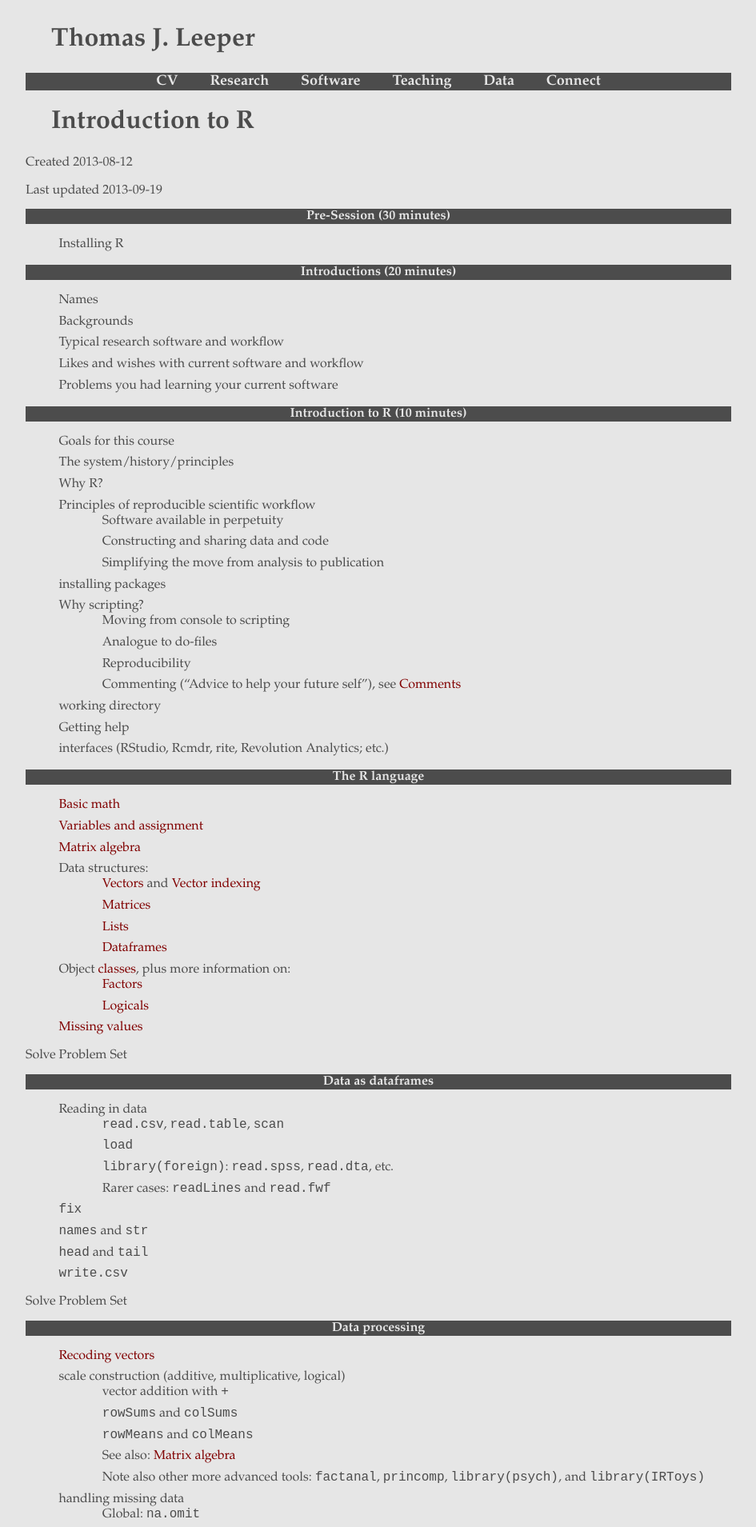
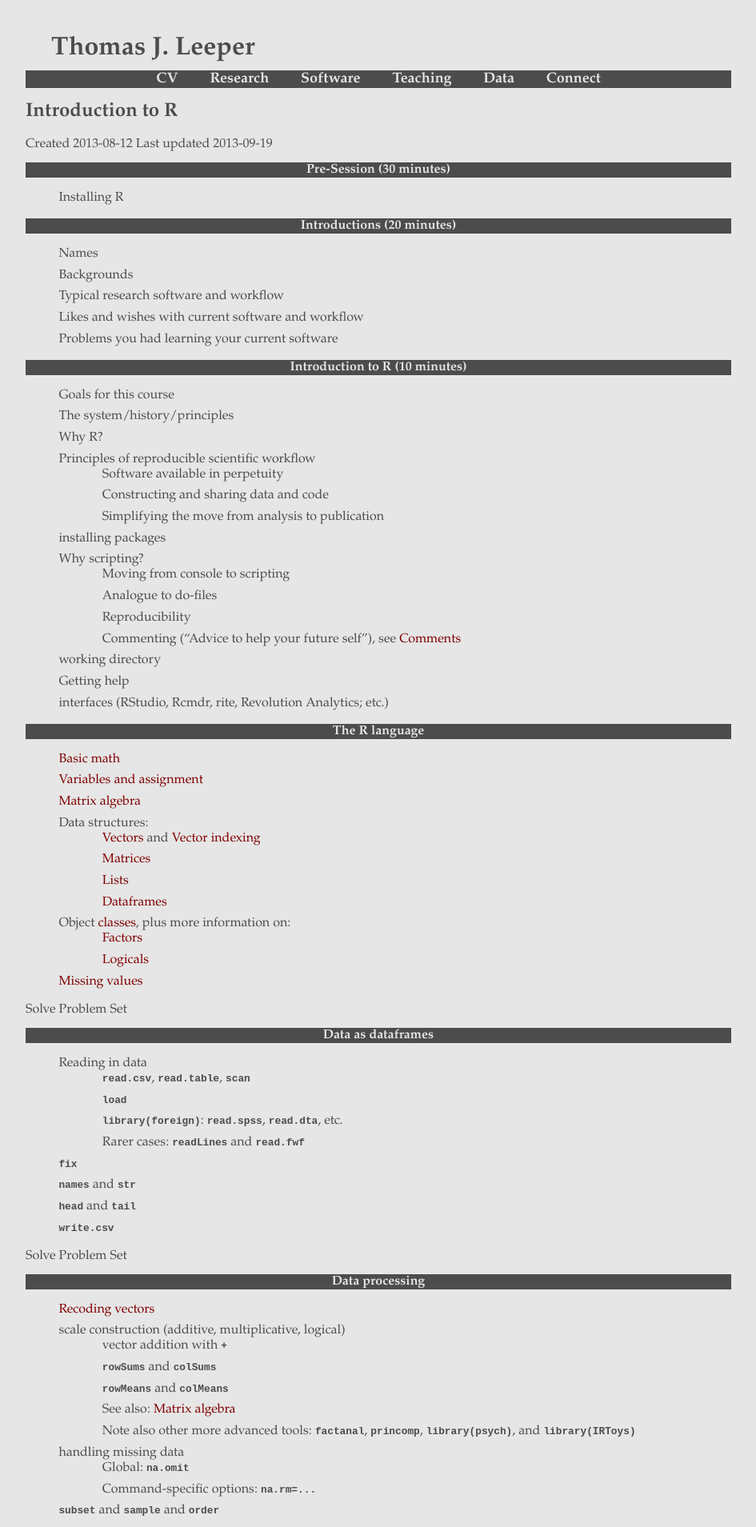
Before and after one commit to leeper/Rcourse, a Jekyll site: the page built from CourseOutline.md, in a window 1280 px wide. Shown: the top 1909 px of the page at 80% size, without its empty margins (167-1112 px from the left). Built offline with Jekyll 4.4.1, drawn with Linux system fonts in a browser that asks for light colours; some of the changed lines change nothing that is shown.

Commit message:
# This is a combination of 4 commits. # The first commit's message is: update css
# This is the 2nd commit message:

update css

# This is the 3rd commit message:

test url variable root

# This is the 4th commit message:

edit links

```diff
--- a/CourseOutline.md
+++ b/CourseOutline.md
@@ -2,14 +2,13 @@
 layout: default
 title: R Course
 subtitle: Teaching materials for R
+ghurl: https://github.com/leeper/Rcourse/tree/gh-pages/Scripts
 ---
 
 # Introduction to R #
 
 Created 2013-08-12
-
 Last updated 2013-09-19
-
 
 ## Pre-Session (30 minutes) ##
 * Installing R
@@ -34,24 +33,24 @@
   * Moving from console to scripting
   * Analogue to do-files
   * Reproducibility
-  * Commenting ("Advice to help your future self"), see [Comments](Scripts/comments.r)
+  * Commenting ("Advice to help your future self"), see [Comments]({{ page.ghurl }}/comments.r)
 * working directory
 * Getting help
 * interfaces (RStudio, Rcmdr, rite, Revolution Analytics; etc.)
 
 ## The R language ##
-* [Basic math](Scripts/basicmath.r)
-* [Variables and assignment](Scripts/variables.r)
-* [Matrix algebra](Scripts/matrixalgebra.r)
+* [Basic math]({{ page.ghurl }}/basicmath.r)
+* [Variables and assignment]({{ page.ghurl }}/variables.r)
+* [Matrix algebra]({{ page.ghurl }}/matrixalgebra.r)
 * Data structures:
-  * [Vectors](Scripts/vectors.r) and [Vector indexing](Scripts/vectorindexing.r)
-  * [Matrices](Scripts/matrices.r)
-  * [Lists](Scripts/lists.r)
-  * [Dataframes](Scripts/dataframes.r)
-* Object [classes](Scripts/classes.r), plus more information on:
-  * [Factors](Scripts/factors.r)
-  * [Logicals](Scripts/logicals.r)
-* [Missing values](Scripts/NA.r)
+  * [Vectors]({{ page.ghurl }}/vectors.r) and [Vector indexing]({{ page.ghurl }}/vectorindexing.r)
+  * [Matrices]({{ page.ghurl }}/matrices.r)
+  * [Lists]({{ page.ghurl }}/lists.r)
+  * [Dataframes]({{ page.ghurl }}/dataframes.r)
+* Object [classes]({{ page.ghurl }}/classes.r), plus more information on:
+  * [Factors]({{ page.ghurl }}/factors.r)
+  * [Logicals]({{ page.ghurl }}/logicals.r)
+* [Missing values]({{ page.ghurl }}/NA.r)
 
 Solve Problem Set
 
@@ -69,12 +68,12 @@
 Solve Problem Set
 
 ## Data processing ##
-* [Recoding vectors](Scripts/recoding.r)
+* [Recoding vectors]({{ page.ghurl }}/recoding.r)
 * scale construction (additive, multiplicative, logical)
   * vector addition with `+`
   * `rowSums` and `colSums`
   * `rowMeans` and `colMeans`
-  * See also: [Matrix algebra](Scripts/matrixalgebra.r)
+  * See also: [Matrix algebra]({{ page.ghurl }}/matrixalgebra.r)
   * Note also other more advanced tools: `factanal`, `princomp`, `library(psych)`, and `library(IRToys)`
 * handling missing data
   * Global: `na.omit`
@@ -84,26 +83,26 @@
 Solve Problem Set
 
 ## Data summaries ##
-* [Univariate data summaries](Scripts/univariate.r) (including `summary`)
-* [Data tables and crosstables](Scripts/tables.r)
-* [Correlations and partial correlations](Scripts/correlation.r)
+* [Univariate data summaries]({{ page.ghurl }}/univariate.r) (including `summary`)
+* [Data tables and crosstables]({{ page.ghurl }}/tables.r)
+* [Correlations and partial correlations]({{ page.ghurl }}/correlation.r)
 * Printing numerics
 
 Solve Problem Set
 
 ## Plotting as data summary ##
-* [Data summary plots](Scripts/summaryplots.r)
-  * [Rugs: Marginal distributions for scatterplots](Scripts/rugs.r)
-  * [Local regression (LOWESS/LOESS) for scatterplots](Scripts/localregression.r) TODO
-  * [`jitter` for scatterplots of categorical data](Scripts/jitter.r) TODO
-  * `plot` for [Line plots](Scripts/lineplots.r) TODO
+* [Data summary plots]({{ page.ghurl }}/summaryplots.r)
+  * [Rugs: Marginal distributions for scatterplots]({{ page.ghurl }}/rugs.r)
+  * [Local regression (LOWESS/LOESS) for scatterplots]({{ page.ghurl }}/localregression.r) TODO
+  * [`jitter` for scatterplots of categorical data]({{ page.ghurl }}/jitter.r) TODO
+  * `plot` for [Line plots]({{ page.ghurl }}/lineplots.r) TODO
   * add ons: `lines`, `segments` (for error bars), `polygon`, `points`, `abline`, `text`, `legend`
-* [Graphical parameters](Scripts/graphicalparameters.r) TODO
-* [Plotting Colors](Scripts/plotcolors.r) TODO
+* [Graphical parameters]({{ page.ghurl }}/graphicalparameters.r) TODO
+* [Plotting Colors]({{ page.ghurl }}/plotcolors.r) TODO
   * `gray`, `rgb`, `rainbow`, `heat.colors`
-* [Saving plots](Scripts/savingplots.r) TODO
+* [Saving plots]({{ page.ghurl }}/savingplots.r) TODO
   * `pdf`, `jpeg`, `png`, `tiff`, `bmp`
-* [Plotting functions with `curve`](Scripts/curve.r) TODO
+* [Plotting functions with `curve`]({{ page.ghurl }}/curve.r) TODO
 * Note: **ggplot2**, **lattice**, and **grid**
 
 Solve Problem Set
@@ -123,13 +122,13 @@
 Solve Problem Set
 
 ## Regression ##
-* [bivariate OLS](Scripts/olsbivariate.r) TODO
+* [bivariate OLS]({{ page.ghurl }}/olsbivariate.r) TODO
 * multivariate OLS
 * `summary`
 * model output (coef, etc.)
 * Heteroskedasticity-consistent SEs with `sandwich::vcovHC`
-* [Standardized coefficients](Scripts/standardizedcoefficients.r)
-* [Regression in matrix form](Scripts/matrixols.r)
+* [Standardized coefficients]({{ page.ghurl }}/standardizedcoefficients.r)
+* [Regression in matrix form]({{ page.ghurl }}/matrixols.r)
 * Model predicted values (`predict`)
 * model formulae
   * interactions
@@ -139,13 +138,13 @@
 Solve Problem Set
 
 ## Regression plotting ##
-* [Plots for regression diagnostics](Scripts/olsplots.r)
+* [Plots for regression diagnostics]({{ page.ghurl }}/olsplots.r)
   * Default plots from `plot(lm)`
   * Residual plots
   * Scatterplots
-* [Plots for regression summaries](Scripts/olsresultplots.r)
+* [Plots for regression summaries]({{ page.ghurl }}/olsresultplots.r)
   * Plotting slopes and regression results
-* [Plots for linear interaction effects](Scripts/olsinteractionplots.r)
+* [Plots for linear interaction effects]({{ page.ghurl }}/olsinteractionplots.r)
   * Predicted outcomes
   * Marginal effects
 
--- a/_layouts/default.html
+++ b/_layouts/default.html
@@ -14,7 +14,7 @@
 </head>
 <body onload="printDate()">
   <header>
-    <a href="http://www.thomasleeper.com"><h1>Thomas J. Leeper</h1></a>
+    <a href="http://www.thomasleeper.com"><p class="thomas">Thomas J. Leeper</p></a>
   </header>
   <nav>
     <span class="nav">
--- a/css.css
+++ b/css.css
@@ -15,14 +15,13 @@
     color:#4c4c4c;
     text-align:left;
 	font-weight:bold;
-	font-family:Garamond,Times,serif;
-	font-size:32px;
-	margin-left:24pt;
+	font-family:Garamond,Georgia,Palatino,serif;
+	font-size:24px;
 }
 h2 {
     background-color:#4c4c4c;
 	color:#e6e6e6;
-	font-family:Garamond,Times,serif;
+	font-family:Garamond,Georgia,Palatino,serif;
 	text-align:center;
 	font-size:16px;
 }
@@ -30,13 +29,14 @@
     color:#4c4c4c;
 	text-align:left;
 	font-weight:bold;
-	font-family:Garamond,Times,serif;
+	font-family:Garamond,Georgia,Palatino,serif;
 	font-size:20px;
 }
 
 
 /* TABLES */
-table {	text-align:center;
+table {
+    text-align:center;
 	align:center;
 	max-width: 50%;
 }
@@ -46,16 +46,24 @@
     margin-bottom: 0.08in;
 	color:#4c4c4c;
 	text-align:justify;
-	font-family:Garamond,Times,serif;
+	font-family:Garamond,Georgia,Palatino,serif;
 	margin-left:0em;
 	font-size:16px;
+}
+.thomas {
+    color:#4c4c4c;
+    text-align:left;
+	font-weight:bold;
+	font-family:Garamond,Georgia,Palatino,serif;
+	font-size:32px;
+	margin-left:24pt;
 }
 .body {
     margin-bottom: 0.08in;
 	color:#4c4c4c;
 	text-align:center;
     margin-left: 0in;
-	font-family:Garamond,Times,serif;
+	font-family:Garamond,Georgia,Palatino,serif;
 	font-size:16px;
 }
 .small {
@@ -63,12 +71,12 @@
 	color:#4c4c4c;
     margin-left: 0in;
 	text-align:center;
-	font-family:Garamond,Times,serif;
+	font-family:Garamond,Georgia,Palatino,serif;
 	font-size:14px;
 }
 .name {
     color:#4c4c4c;
-	font-family:Garamond,Times,serif;
+	font-family:Garamond,Georgia,Palatino,serif;
 	font-style:italic;
 	text-align:center;
 	font-size:12px;
@@ -82,6 +90,14 @@
 }
 a:hover {
     text-decoration:underline;
+}
+
+/* CODE */
+code {
+    color:#4c4c4c;
+    /*background-color:#f6f6f6;*/
+    font-weight:bold;
+    font-size:.8em;
 }
 
 
```
Lines whose indentation alone changed are shown as unchanged.
